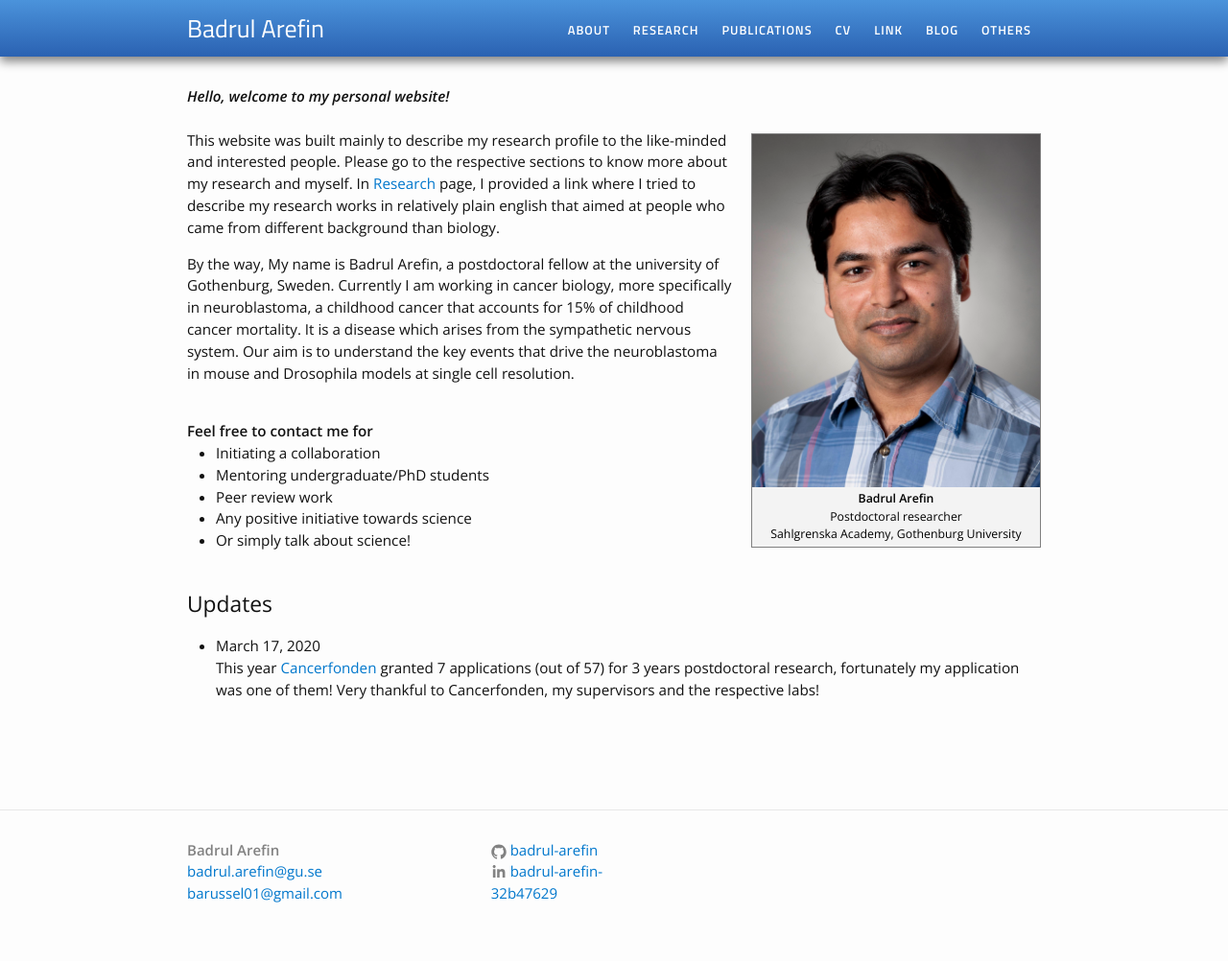
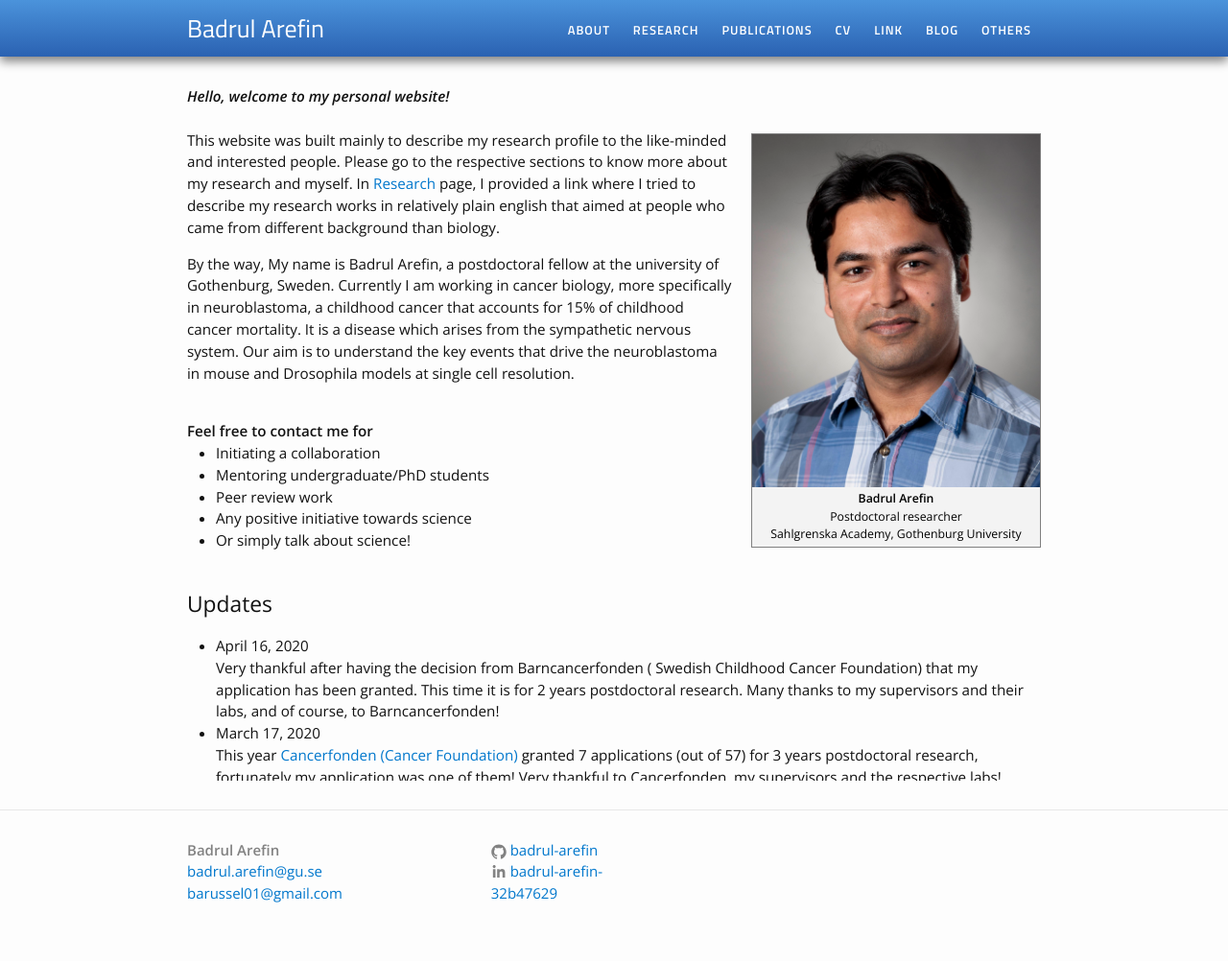
Before and after one commit to Badrul-Arefin/badrul-arefin.github.io, a Jekyll site: the page built from index.html, in a window 1280 px wide. Shown: the whole page at 96% size. Built offline with Jekyll 4.4.1, drawn with Linux system fonts in a browser that asks for light colours.

Commit message:
Update index.html

```diff
--- a/index.html
+++ b/index.html
@@ -31,8 +31,11 @@ layout: default
 <h2>Updates</h2>
 <div class="updates" style="height: 10em; overflow-y: scroll;">
 <ul>
+ <li> April 16, 2020<br> Very thankful after having the decision from Barncancerfonden ( Swedish Childhood Cancer Foundation)
+  that my application has been granted. This time it is for 2 years postdoctoral research. Many thanks to my supervisors and
+  their labs, and of course, to Barncancerfonden!<br>
 <li> March 17, 2020<br> This year <a href="https://www.cancerfonden.se/forskning/for-forskare/samtliga-anslagsbeslut">
-  Cancerfonden</a> granted 7 applications (out of 57) for 3 years postdoctoral research, fortunately my application was one
+  Cancerfonden (Cancer Foundation) </a> granted 7 applications (out of 57) for 3 years postdoctoral research, fortunately my application was one
   of them! Very thankful to Cancerfonden, my supervisors and the respective labs!
 </ul>
 
```
